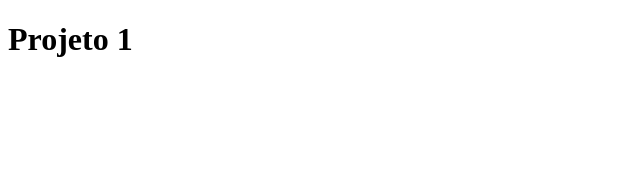
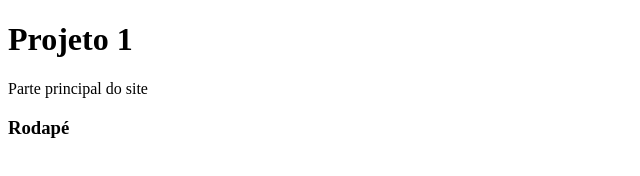
Before and after one commit to ds23teste/projeto1, a plain HTML site: page index.html in a window 1280 px wide. Shown: the whole page, without its empty margins (0-640 px from the left). Drawn offline with Linux system fonts and the light colour scheme.

Commit message:
Update index.html

```diff
--- a/index.html
+++ b/index.html
@@ -10,7 +10,11 @@
     <header>
         <h1>Projeto 1</h1>
     </header>
-    <main></main>
-    <footer></footer>
+    <main>
+        <p>Parte principal do site</p>
+    </main>
+    <footer>
+        <h3>Rodapé</h3>
+    </footer>
 </body>
 </html>
```
